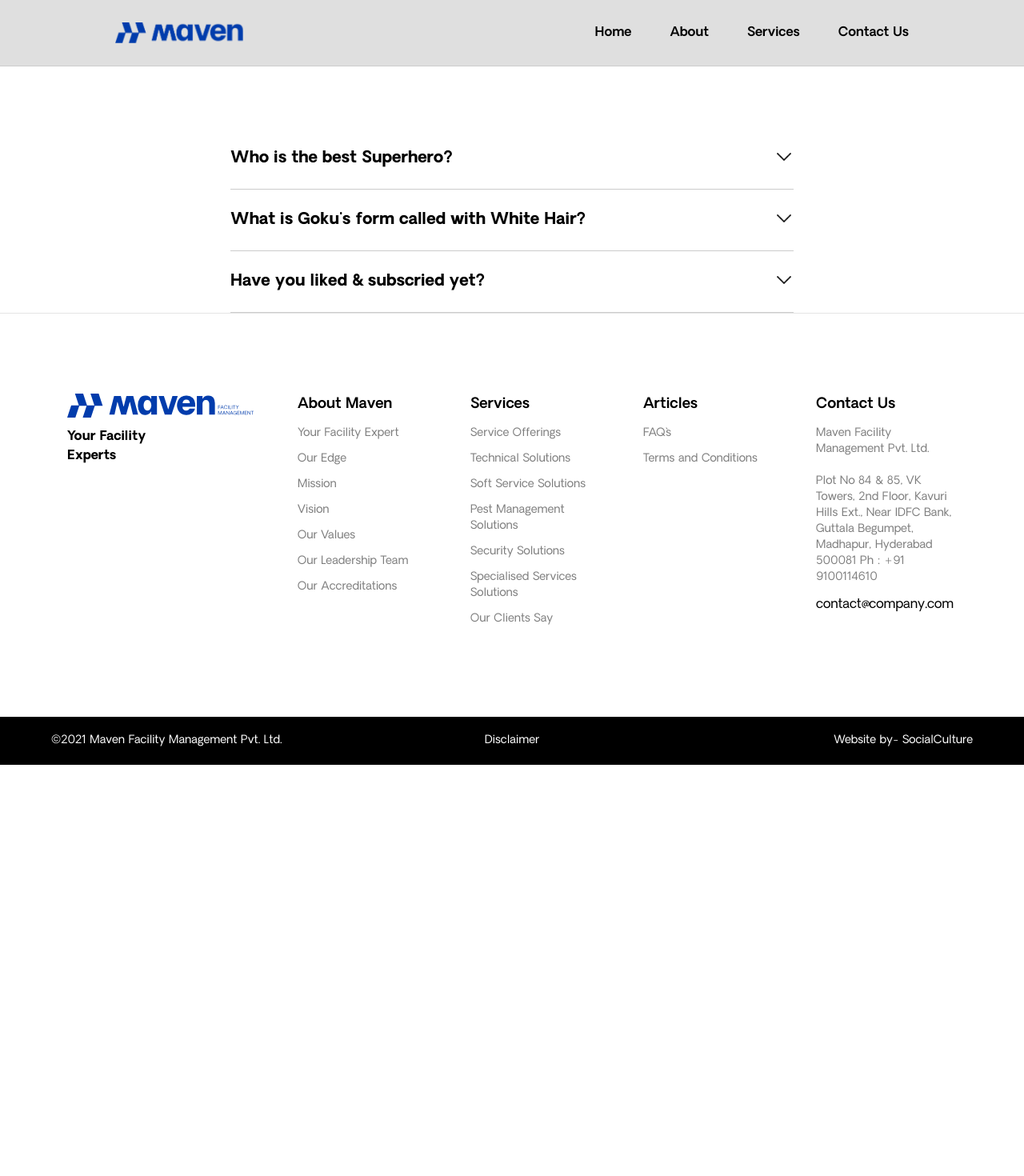
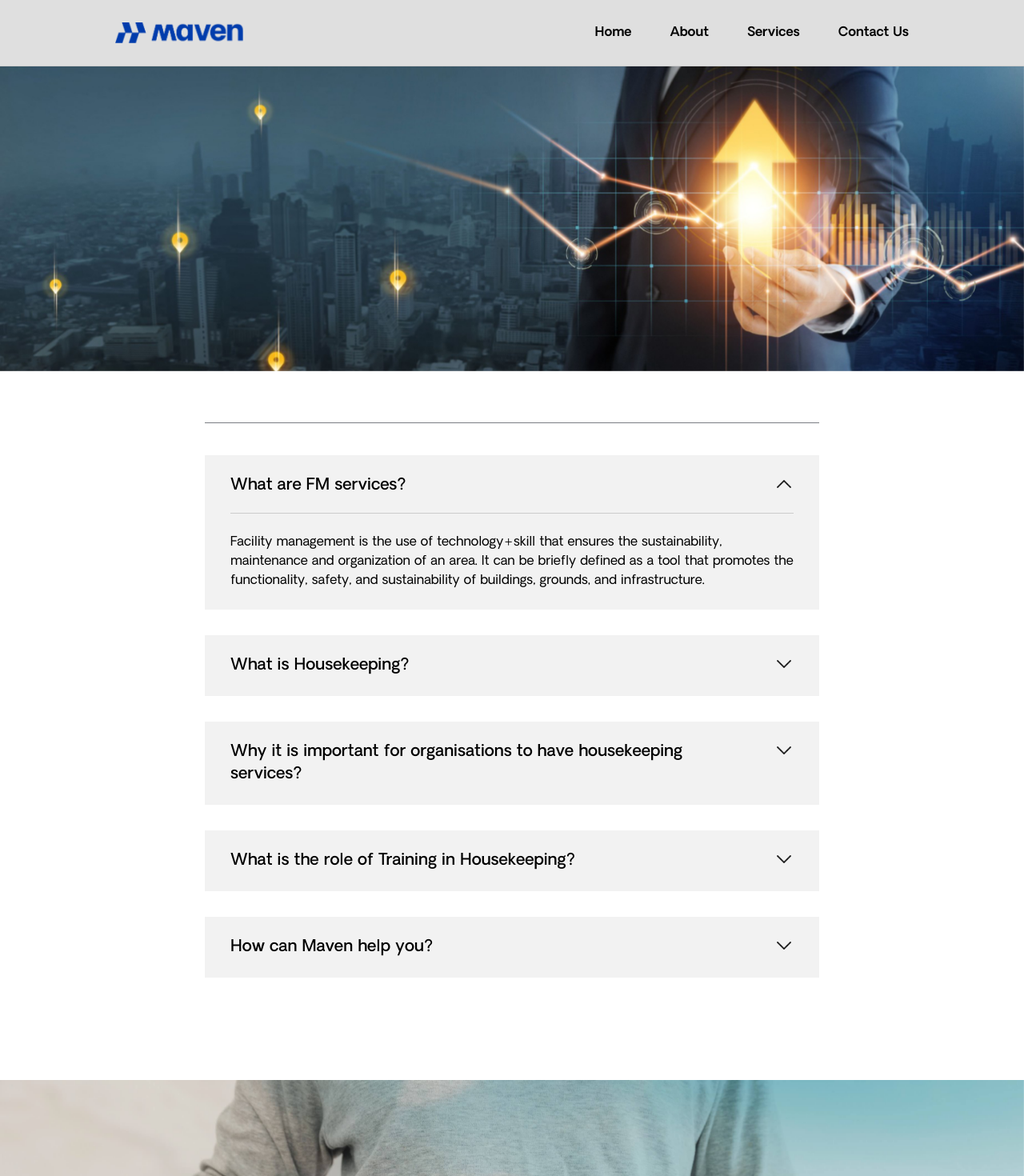
Before and after one commit to viveksinghup/vuestore, a Vue app: page /faq in a window 1280 px wide. Shown: the top 1470 px of the page at 80% size. Before the commit the page ends 956 px from the top, so only its background shows below. Built offline with nearby package versions, Linux system fonts and the light colour scheme; what vue-dk-toast would draw is missing.

Commit message:
faq design added

```diff
--- a/src/components/pages/Faq.vue
+++ b/src/components/pages/Faq.vue
@@ -1,5 +1,13 @@
 <template>
-  <div class="container mx-auto pt-40 md:px-40">
+  <div class="mt-20 md:mt-20">
+    <section class="overflow-hidden h-52 md:h-96">
+      <img
+        src="@/assets/images/backgorund/businessman-holding-arrow-graph-growth-business-financial-investment-strategy-planning.jpg"
+        class="w-full object-cover h-full assets"
+      />
+    </section>
+    <div class="container px-5 md:px-32 mx-auto mt-16">
+      <div class="border-gray50 border-t mb-10 w-full"></div>
       <FaqItem
         v-for="(faq, i) in faqs"
         :faq="faq"
@@ -8,6 +16,13 @@
         :open="faq.open"
         @toggleOpen="toggleOpen"
       />
+    </div>
+    <section class="overflow-hidden h-52 md:h-96 mt-32">
+      <img
+        src="@/assets/images/backgorund/real-estate-business-building-technology.jpg"
+        class="w-full object-cover h-full assets"
+      />
+    </section>
   </div>
 </template>
 
@@ -23,18 +38,28 @@ export default {
     return {
       faqs: [
         {
-          question: "Who is the best Superhero?",
-          answer: "I'm not sure but we love him 3000",
+          question: "What are FM services?",
+          answer: "Facility management is the use of technology+skill that ensures the sustainability, maintenance and organization of an area. It can be briefly defined as a tool that promotes the functionality, safety, and sustainability of buildings, grounds, and infrastructure.",
+          open: true,
+        },
+        {
+          question: "What is Housekeeping?",
+          answer: "Proper management of a workplace or living area can be termed as housekeeping. However, in an occupational setting, housekeeping entails a much more complexity than properly managing an area. From routine cleaning, checkups to assuring ongoing safety practice, orderly conditions in the workplace. Housekeeping operations in the workplace are considered to be an important service for occupational safety and are a necessary workplace protection activity in most jurisdictions. It also includes the maintenance of computer storage systems, waste disposal, spill control, dust and dirt removal, maintaining fixtures, etc. A decent housekeeping strategy ensures the optimisation of time, money and the work areas that are not utilized as warehouses by having workers moving equipment to and from work areas as needed. ",
           open: false,
         },
         {
-          question: "What is Goku's form called with White Hair?",
-          answer: "Mastered Ultra Instinct",
+          question: "Why it is important for organisations to have housekeeping services? ",
+          answer: "For every organisation providing a remarkable customer experience is critical to the sustainable growth of any business. A promising customer experience improves loyalty, helps to secure more clients, and facilitates the brand's presence. The workplace plays a crucial role in maintaining a positive experience by setting the right tone and ambience for the visitors as well as employees.",
           open: false,
         },
         {
-          question: "Have you liked & subscried yet?",
-          answer: "YES",
+          question: "What is the role of Training in Housekeeping?",
+          answer: "Housekeeping is a skill that needs rigorous training and experience to enrich and manage any place. Therefore, training is a fundamental part of any good housekeeping program. Workers need to have adequate knowledge of handling, maintaining and how to work safely with the products they use. Housekeeping is an ongoing process that needs to be maintained well and regularly.",
+          open: false,
+        },
+        {
+          question: "How can Maven help you? ",
+          answer: "At Maven, we have highly experienced employees/workers to help you match your requirements and find the right housekeeper for the specific property and the needs of the organisation, family or individual. We are  here to help! Reach out to us to discuss your housekeeping needs with one of our professional consultants.",
           open: false,
         },
       ],
@@ -66,7 +91,7 @@ export default {
   max-height: 1000px;
   overflow: visible;
 }
-.icon{
+.icon {
   transition: 0.45s;
 }
 .faq.open .icon {
--- a/src/components/pages/FaqItem.vue
+++ b/src/components/pages/FaqItem.vue
@@ -1,12 +1,12 @@
 <template>
   <div
-    class="py-6 border-b border-gray10"
+    class="py-6 bg-gray px-8 mb-8"
     :class="open ? 'faq open' : 'faq'"
     @click="$emit('toggleOpen', index)"
   >
     <div class="flex justify-between question">
       <div
-        class="text-darkBlue-600 font-bold font-sans flex-1 text-xl pr-8"
+        class="text-darkBlue-600 font-medium font-sans flex-1 text-xl pr-8"
       >
         {{ faq.question }}
       </div>
@@ -14,7 +14,10 @@
         <img src="@/assets/images/down-arrow.png" />
       </div>
     </div>
-    <div class="answer">{{ faq.answer }}</div>
+    <div class="answer">
+      <div class="border-t border-gray10 mt-2 pt-6"></div>
+      <div>{{ faq.answer }}</div>
+    </div>
   </div>
 </template>
 
```
Lines whose indentation alone changed are shown as unchanged.
